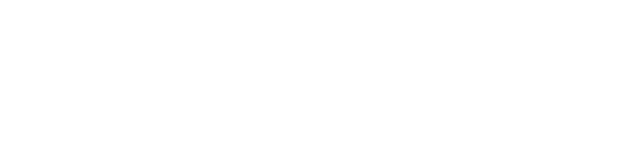
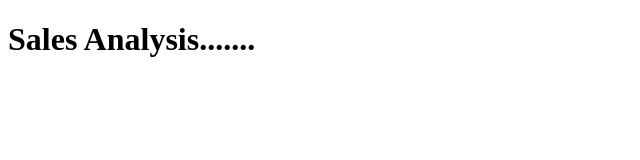
Before and after one commit to AmanSingh880/Sales_Analytics_GUI_PYTHON_PROJECT, a plain HTML site: page resouces/component/sales-analysis.html in a window 1280 px wide. Shown: the whole page, without its empty margins (0-640 px from the left). Drawn offline with Linux system fonts and the light colour scheme.

Commit message:
Just name

```diff
--- a/resouces/component/sales-analysis.html
+++ b/resouces/component/sales-analysis.html
@@ -6,6 +6,6 @@
     <title>Document</title>
 </head>
 <body>
-
+    <h1>Sales Analysis.......</h1>
 </body>
 </html>
```
